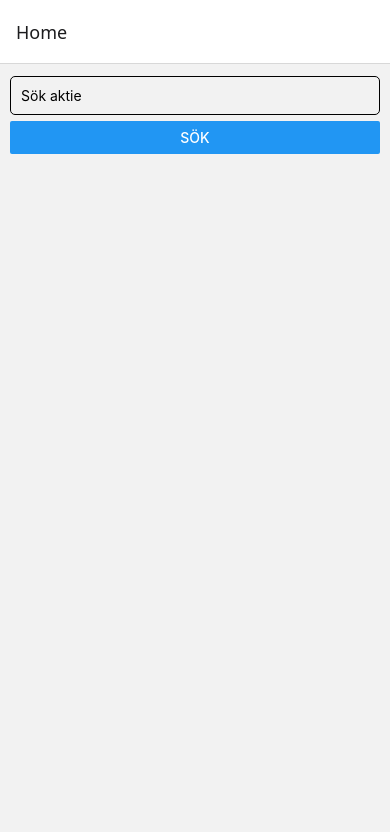
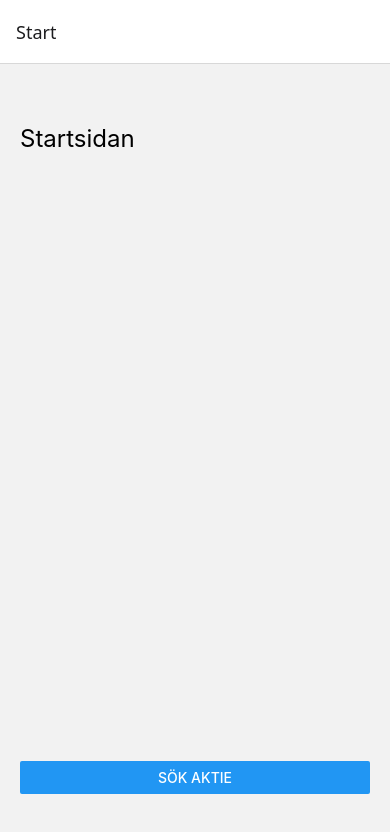
Before and after one commit to tobiaswes/AktieApp, a React Native app: screen /Start in a window 390 px wide. Before the commit this address had no page. Shown: the top 832 px of the page. Built offline with nearby package versions, Linux system fonts and the light colour scheme.

Commit message:
lagt till en startskärm

```diff
--- a/App.js
+++ b/App.js
@@ -1,7 +1,8 @@
 import * as React from 'react';
 import { NavigationContainer } from '@react-navigation/native';
 import { createNativeStackNavigator } from '@react-navigation/native-stack';
-import HomeScreen from './screens/HomeScreen';
+import StartScreen from './screens/StartScreen';
+import SearchScreen from './screens/SearchScreen';
 import DetailScreen from './screens/DetailScreen';
 
 const Stack = createNativeStackNavigator();
@@ -9,8 +10,9 @@ const Stack = createNativeStackNavigator();
 export default function App() {
   return (
     <NavigationContainer>
-      <Stack.Navigator initialRouteName="Home">
-        <Stack.Screen name="Home" component={HomeScreen} />
+      <Stack.Navigator initialRouteName="Start">
+        <Stack.Screen name="Start" component={StartScreen} />
+        <Stack.Screen name="Search" component={SearchScreen} />
         <Stack.Screen name="Details" component={DetailScreen} />
       </Stack.Navigator>
     </NavigationContainer>
--- /dev/null
+++ b/screens/StartScreen.js
@@ -0,0 +1,29 @@
+import React from 'react';
+import { View, Text, Button, StyleSheet } from 'react-native';
+
+export default function StartScreen({ navigation }) {
+  return (
+    <View style={styles.container}>
+      <Text style={styles.title}>Startsidan</Text>
+
+      <View style={styles.bottomButtons}>
+        <Button title="Sök aktie" onPress={() => navigation.navigate('Search')} />
+      </View>
+    </View>
+  );
+}
+
+const styles = StyleSheet.create({
+  container: {
+    flex: 1,
+    justifyContent: 'space-between',
+    padding: 20,
+  },
+  title: {
+    fontSize: 24,
+    marginTop: 40,
+  },
+  bottomButtons: {
+    marginBottom: 30,
+  },
+});
```
Also changed, not shown: screens/SearchScreen.js (renamed from screens/HomeScreen.js).
